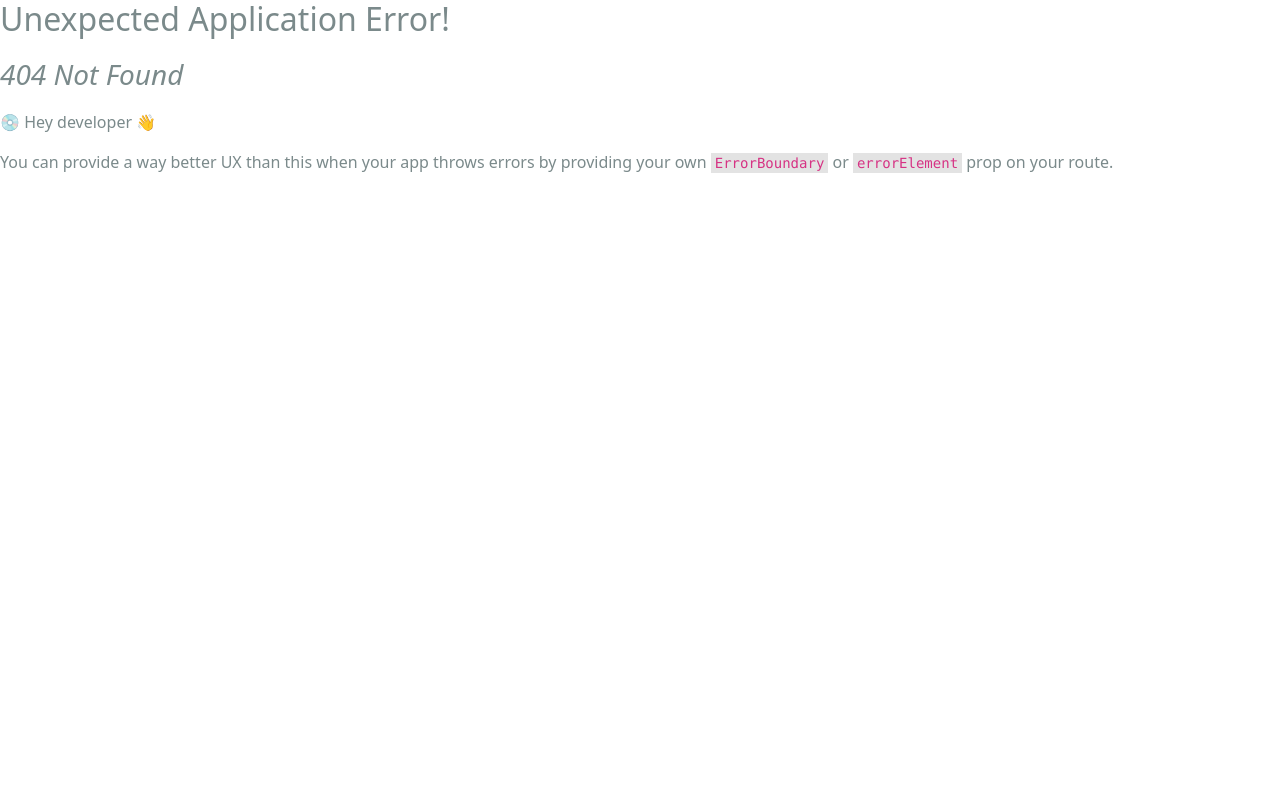
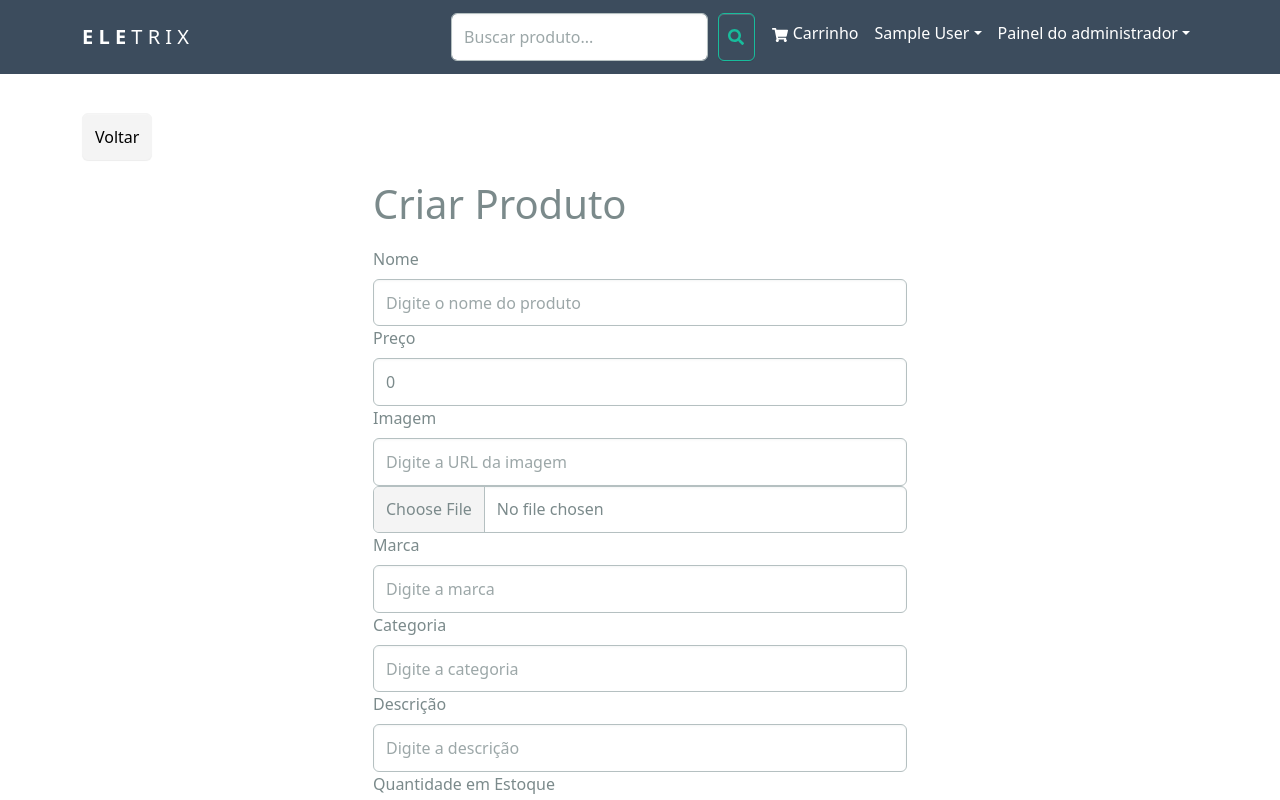
Before and after one commit to arthurvdeassis/trabalho-esm, a React (Create React App) app in the folder frontend/: page /admin/product/create in a window 1280 px wide. Before the commit this address had no page. Shown: the top 800 px of the page. Built offline with nearby package versions, Linux system fonts and the light colour scheme; sample sign-in values are in the browser's storage.

Commit message:
Adicionada nova tela de cadastro e corrigido bug de upload de imagem

```diff
--- a/frontend/src/index.js
+++ b/frontend/src/index.js
@@ -26,6 +26,7 @@ import UserEditScreen from './screens/admin/UserEditScreen';
 import store from './store';
 import { Provider } from 'react-redux';
 import OrderListScreen from './screens/admin/OrderListScreen';
+import ProductCreateScreen from './screens/admin/ProductCreateScreen';
 
 const router = createBrowserRouter(
   createRoutesFromElements(
@@ -50,6 +51,7 @@ const router = createBrowserRouter(
         <Route path='/admin/product/:id/edit' element={<ProductEditScreen />} />
         <Route path='/admin/user/:id/edit' element={<UserEditScreen />} />
         <Route path='/admin/orderlist/' element={<OrderListScreen />} />
+        <Route path='/admin/product/create/' element={<ProductCreateScreen />} />
       </Route>
     </Route>
   )
--- a/frontend/src/screens/RegisterScreen.jsx
+++ b/frontend/src/screens/RegisterScreen.jsx
@@ -56,7 +56,7 @@ const RegisterScreen = () => {
           <Form.Label>Nome</Form.Label>
           <Form.Control
             type='name'
-            placeholder='Enter name'
+            placeholder='Digite seu nome'
             value={name}
             onChange={(e) => setName(e.target.value)}
           ></Form.Control>
--- /dev/null
+++ b/frontend/src/screens/admin/ProductCreateScreen.jsx
@@ -0,0 +1,151 @@
+import React, { useState } from 'react';
+import { useNavigate } from 'react-router-dom';
+import { Form, Button } from 'react-bootstrap';
+import { useCreateProductMutation, useUploadProductImageMutation } from '../../slices/productsApiSlice';
+import Loader from '../../components/Loader';
+import Message from '../../components/Message';
+import FormContainer from '../../components/FormContainer';
+import { toast } from 'react-toastify';
+
+const ProductCreateScreen = () => {
+  const [name, setName] = useState('');
+  const [price, setPrice] = useState(0);
+  const [image, setImage] = useState('');
+  const [brand, setBrand] = useState('');
+  const [category, setCategory] = useState('');
+  const [description, setDescription] = useState('');
+  const [countInStock, setCountInStock] = useState(0);
+
+  const navigate = useNavigate();
+
+  const [createProduct, { isLoading: loadingCreate, error: createError }] = useCreateProductMutation();
+  const [uploadProductImage, { isLoading: loadingUpload, error: uploadError }] = useUploadProductImageMutation();
+
+  const submitHandler = async (e) => {
+    e.preventDefault();
+    try {
+      await createProduct({
+        name,
+        price,
+        image,
+        brand,
+        category,
+        description,
+        countInStock,
+      }).unwrap();
+      navigate('/admin/productlist');
+    } catch (err) {
+      toast.error(err?.data?.message || err.error);
+    }
+  };
+
+  const uploadFileHandler = async (e) => {
+    const formData = new FormData();
+    formData.append('image', e.target.files[0]);
+    try {
+      const res = await uploadProductImage(formData).unwrap();
+      toast.success(res.message);
+      setImage(res.image);
+    } catch (err) {
+      toast.error(err?.data?.message || err.error);
+    }
+  };
+
+  return (
+    <>
+      <Button onClick={() => navigate('/admin/productlist')} className='btn btn-light my-3'>
+        Voltar
+      </Button>
+      <FormContainer>
+        <h1>Criar Produto</h1>
+        {createError && <Message variant='danger'>{createError.data?.message || createError.error}</Message>}
+        {uploadError && <Message variant='danger'>{uploadError.data?.message || uploadError.error}</Message>}
+        <Form onSubmit={submitHandler}>
+          <Form.Group controlId='name'>
+            <Form.Label>Nome</Form.Label>
+            <Form.Control
+              type='text'
+              placeholder='Digite o nome do produto'
+              value={name}
+              onChange={(e) => setName(e.target.value)}
+            ></Form.Control>
+          </Form.Group>
+
+          <Form.Group controlId='price'>
+            <Form.Label>Preço</Form.Label>
+            <Form.Control
+              type='number'
+              placeholder='Digite o preço'
+              value={price}
+              onChange={(e) => setPrice(e.target.value)}
+            ></Form.Control>
+          </Form.Group>
+
+          <Form.Group controlId='image'>
+            <Form.Label>Imagem</Form.Label>
+            <Form.Control
+              type='text'
+              placeholder='Digite a URL da imagem'
+              value={image}
+              onChange={(e) => setImage(e.target.value)}
+            ></Form.Control>
+            <Form.Control
+              label='Escolher arquivo'
+              onChange={uploadFileHandler}
+              type='file'
+            ></Form.Control>
+            {loadingUpload && <Loader />}
+          </Form.Group>
+
+          <Form.Group controlId='brand'>
+            <Form.Label>Marca</Form.Label>
+            <Form.Control
+              type='text'
+              placeholder='Digite a marca'
+              value={brand}
+              onChange={(e) => setBrand(e.target.value)}
+            ></Form.Control>
+          </Form.Group>
+
+          <Form.Group controlId='category'>
+            <Form.Label>Categoria</Form.Label>
+            <Form.Control
+              type='text'
+              placeholder='Digite a categoria'
+              value={category}
+              onChange={(e) => setCategory(e.target.value)}
+            ></Form.Control>
+          </Form.Group>
+
+          <Form.Group controlId='description'>
+            <Form.Label>Descrição</Form.Label>
+            <Form.Control
+              type='text'
+              placeholder='Digite a descrição'
+              value={description}
+              onChange={(e) => setDescription(e.target.value)}
+            ></Form.Control>
+          </Form.Group>
+
+          <Form.Group controlId='countInStock'>
+            <Form.Label>Quantidade em Estoque</Form.Label>
+            <Form.Control
+              type='number'
+              placeholder='Digite a quantidade em estoque'
+              value={countInStock}
+              onChange={(e) => setCountInStock(e.target.value)}
+            ></Form.Control>
+          </Form.Group>
+
+          <Button type='submit' variant='primary' className='mt-3'>
+            Criar
+          </Button>
+
+          {loadingCreate && <Loader />}
+        </Form>
+      </FormContainer>
+    </>
+  );
+};
+
+export default ProductCreateScreen;
--- a/frontend/src/screens/admin/ProductEditScreen.jsx
+++ b/frontend/src/screens/admin/ProductEditScreen.jsx
@@ -120,7 +120,7 @@ const ProductEditScreen = () => {
               <Form.Label>Imagem</Form.Label>
               <Form.Control
                 type='text'
-                placeholder='Insira a URL de imagem do produto'
+                placeholder='Insira a imagem do produto'
                 value={image}
                 onChange={(e) => setImage(e.target.value)}
               ></Form.Control>
--- a/frontend/src/screens/admin/ProductListScreen.jsx
+++ b/frontend/src/screens/admin/ProductListScreen.jsx
@@ -1,6 +1,6 @@
 import { Table, Button, Row, Col, Modal } from 'react-bootstrap';
 import { FaEdit, FaPlus, FaTrash } from 'react-icons/fa';
-import { Link, useParams } from 'react-router-dom';
+import { Link, useParams, useNavigate } from 'react-router-dom';
 import Message from '../../components/Message';
 import Loader from '../../components/Loader';
 import Paginate from '../../components/Paginate';
@@ -14,6 +14,7 @@ import { useState } from 'react';
 
 const ProductListScreen = () => {
   const { pageNumber } = useParams();
+  const navigate = useNavigate();
 
   const { data, isLoading, error, refetch } = useGetProductsQuery({
     pageNumber,
@@ -56,9 +57,9 @@ const ProductListScreen = () => {
           <h1>Produtos</h1>
         </Col>
         <Col className='text-end'>
-          <Button className='my-3' onClick={() => setShowCreateModal(true)}>
+        <Button className='my-3' onClick={() => navigate('/admin/product/create')}>
             <FaPlus /> Criar produto
-          </Button>
+        </Button>
         </Col>
       </Row>
 
--- a/frontend/src/slices/productsApiSlice.js
+++ b/frontend/src/slices/productsApiSlice.js
@@ -18,9 +18,10 @@ export const productsApiSlice = apiSlice.injectEndpoints({
       keepUnusedDataFor: 5,
     }),
     createProduct: builder.mutation({
-      query: () => ({
+      query: (product) => ({
         url: `${PRODUCTS_URL}`,
         method: 'POST',
+        body: product,
       }),
       invalidatesTags: ['Product'],
     }),
```
Also changed, not shown: 2 other files (tests, documents, lock files or other folders).
